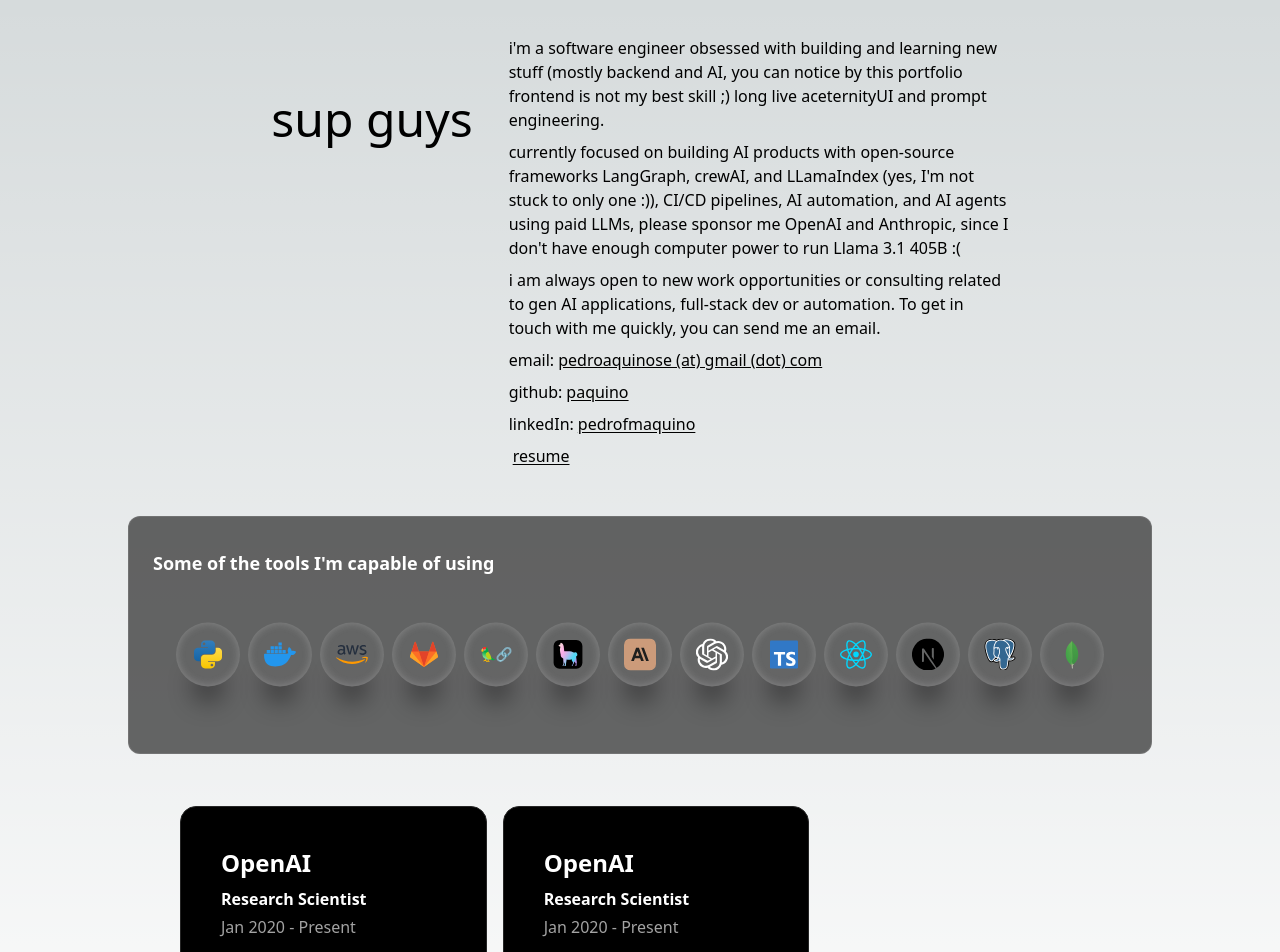
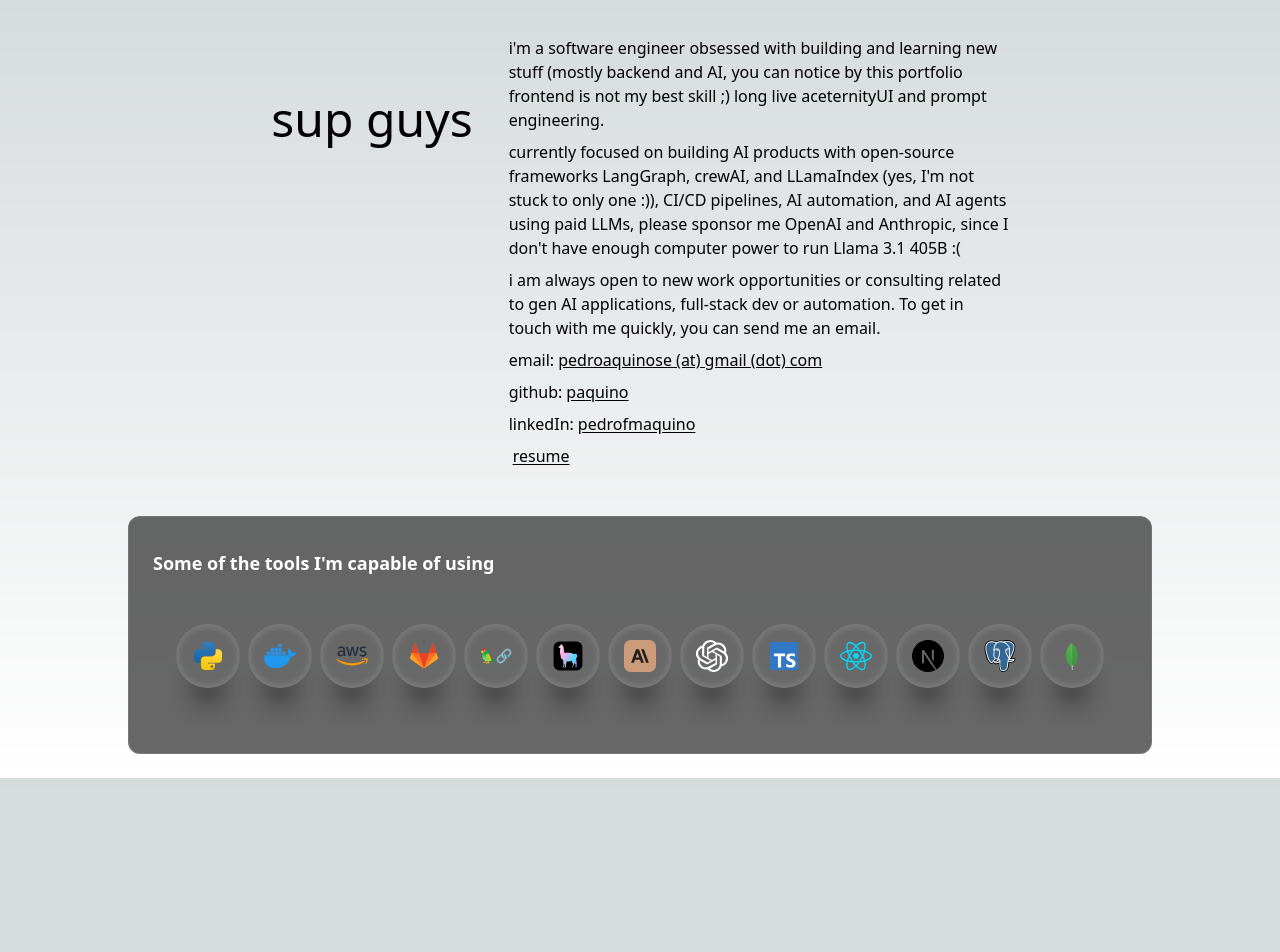
Before and after one commit to paquino11/paquino.dev, a Next.js app: page / in a window 1280 px wide. Shown: the top 952 px of the page. After the commit the page ends 800 px from the top, so only its background shows below. Built offline with nearby package versions, Linux system fonts and the light colour scheme.

Commit message:
remove work xp temp until info appended

```diff
--- a/src/app/page.tsx
+++ b/src/app/page.tsx
@@ -8,7 +8,7 @@
     <div className="home-page">
       <Intro />
       <TechStack/>
-      <WorkExperience />
+      {/* <WorkExperience /> */}
     </div>
   );
 }
```
